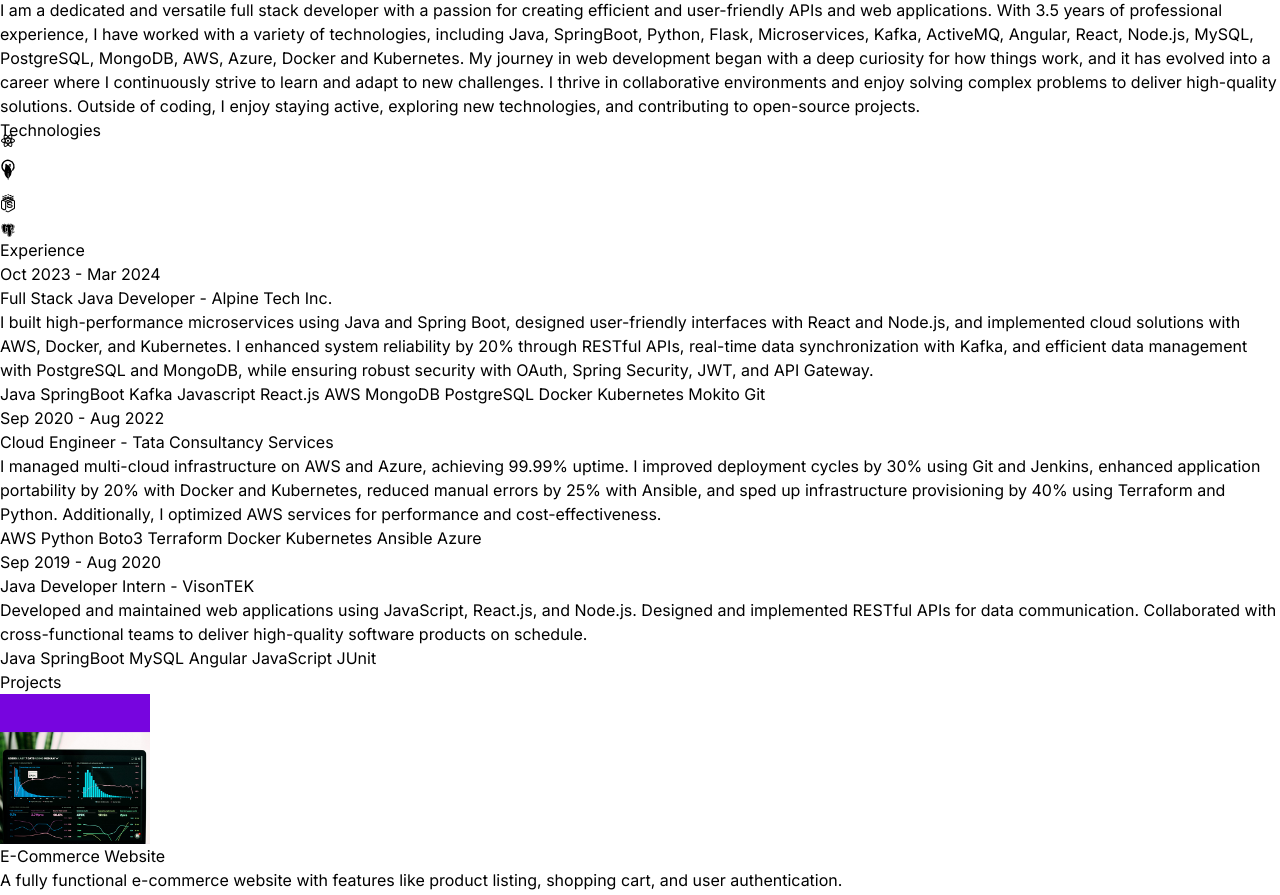
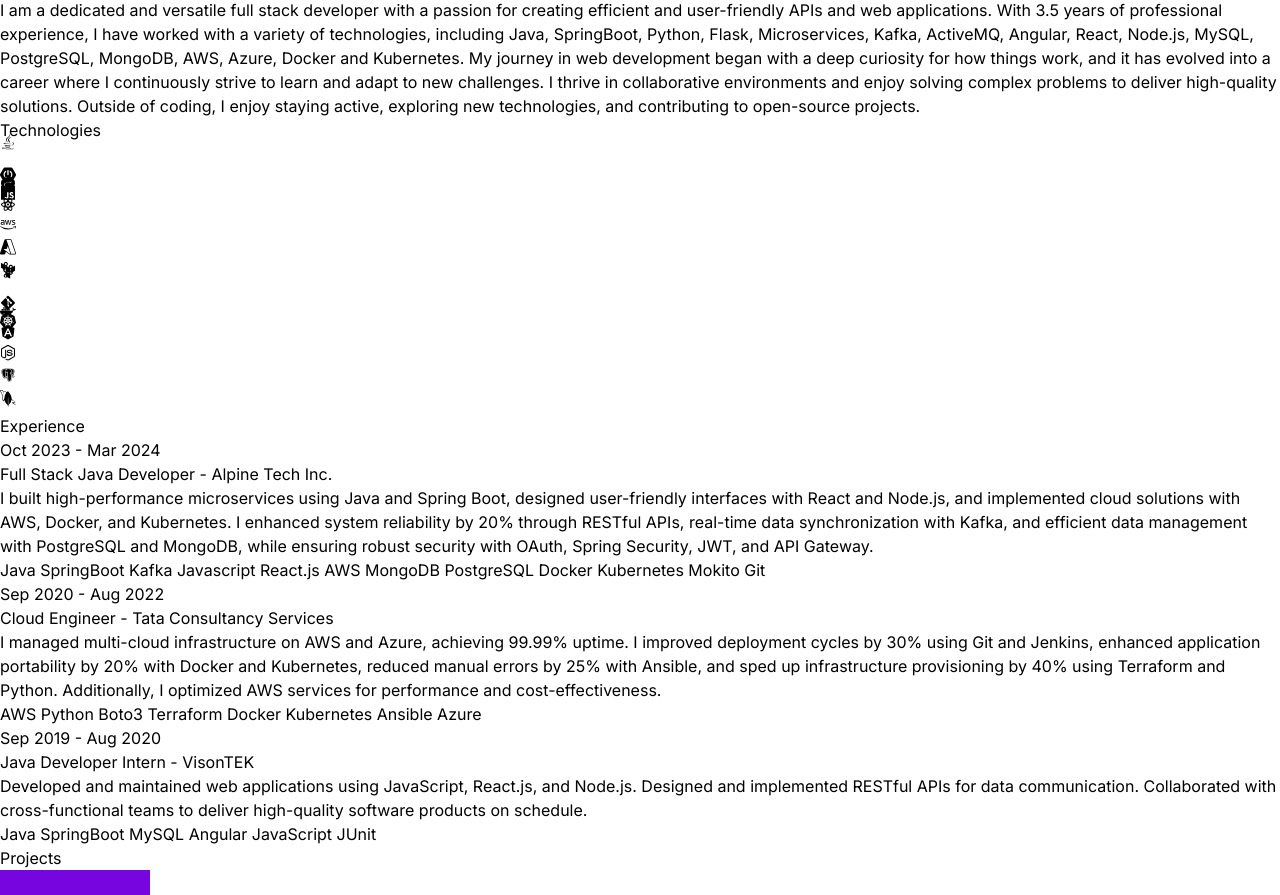
Before and after one commit to naveen6828/Personal-Portfolio, a React (Vite) app: page / in a window 1280 px wide. Shown: the part 1640-2535 px from the top of the page. Built offline with nearby package versions, Linux system fonts and the light colour scheme.

Commit message:
Modified Technologies

```diff
--- a/src/components/Technologies.jsx
+++ b/src/components/Technologies.jsx
@@ -1,10 +1,25 @@
 // import React from 'react'
 import { RiReactjsLine } from "react-icons/ri"
-import { TbBrandNextjs } from "react-icons/tb"
 import { SiMongodb } from "react-icons/si"
-import { DiIllustrator, DiRedis } from "react-icons/di"
 import { FaNodeJs } from "react-icons/fa"
 import { BiLogoPostgresql } from "react-icons/bi"
+import { SiSpringboot } from "react-icons/si";
+import { FaJava } from "react-icons/fa";
+import { FaPython } from "react-icons/fa";
+import { SiApachekafka } from "react-icons/si";
+import { FaAngular } from "react-icons/fa";
+import { IoLogoJavascript } from "react-icons/io5";
+import { SiTerraform } from "react-icons/si";
+import { FaAws } from "react-icons/fa";
+import { SiMicrosoftazure } from "react-icons/si";
+import { GrDocker } from "react-icons/gr";
+import { SiKubernetes } from "react-icons/si";
+import { FaGitAlt } from "react-icons/fa6";
+import { GrMysql } from "react-icons/gr";
+
+
+
+
 
 import {motion} from "framer-motion";
 
@@ -38,46 +53,134 @@
         initial={{opacity:0, x: -100 }}
         transition={{ duration: 1.5 }}
          className="flex flex-wrap items-center justify-center gap-4">
+
+            {/* Java */}
             <motion.div
             variants={iconVariants(2)}
+            initial="initial"
+            animate="animate"
+            className="rounded-2xl border-4 border-neutral-800 p-4">
+                <FaJava className="text-7xl"/>
+            </motion.div>
+
+            {/* Springboot */}
+            <motion.div
+            variants={iconVariants(3)}
+            initial="initial"
+            animate="animate"
+            className="rounded-2xl border-4 border-neutral-800 p-4">
+                <SiSpringboot className="text-7xl text-green-500"/>
+            </motion.div>
+
+            {/* Python */}
+            <motion.div
+            variants={iconVariants(4)}
+            initial="initial"
+            animate="animate"
+            className="rounded-2xl border-4 border-neutral-800 p-4">
+                <FaPython className="text-7xl text-blue-900"/>
+            </motion.div>
+
+            {/* JavaScript */}
+            <motion.div
+            variants={iconVariants(5)}
+            initial="initial"
+            animate="animate"
+            className="rounded-2xl border-4 border-neutral-800 p-4">
+                <IoLogoJavascript className="text-7xl text-yellow-500"/>
+            </motion.div>
+
+            {/*  React */}
+            <motion.div
+            variants={iconVariants(6)}
             initial="initial"
             animate="animate"
             className="rounded-2xl border-4 border-neutral-800 p-4">
                 <RiReactjsLine className="text-7xl text-cyan-400"/>
             </motion.div>
 
+            {/* AWS */}
+            <motion.div
+            variants={iconVariants(5)}
+            initial="initial"
+            animate="animate"
+            className="rounded-2xl border-4 border-neutral-800 p-4">
+                <FaAws className="text-7xl text-orange-500"/>
+            </motion.div>
+
+            {/* Azure */}
             <motion.div
             variants={iconVariants(4)}
             initial="initial"
             animate="animate"
             className="rounded-2xl border-4 border-neutral-800 p-4">
-                <TbBrandNextjs className="text-7xl"/>
+                <SiMicrosoftazure className="text-7xl text-sky-500"/>
             </motion.div>
 
+            {/* Terraform */}
+            <motion.div
+            variants={iconVariants(3)}
+            initial="initial"
+            animate="animate"
+            className="rounded-2xl border-4 border-neutral-800 p-4">
+                <SiTerraform className="text-7xl text-purple-500"/>
+            </motion.div>
+
+            {/* Kafka */}
+            <motion.div
+            variants={iconVariants(2)}
+            initial="initial"
+            animate="animate"
+            className="rounded-2xl border-4 border-neutral-800 p-4">
+                <SiApachekafka className="text-7xl "/>
+            </motion.div>
+
+            {/* Git */}
+            <motion.div
+            variants={iconVariants(3)}
+            initial="initial"
+            animate="animate"
+            className="rounded-2xl border-4 border-neutral-800 p-4">
+                <FaGitAlt className="text-7xl text-red-500"/>
+            </motion.div>
+
+            {/* Docker */}
+            <motion.div
+            variants={iconVariants(4)}
+            initial="initial"
+            animate="animate"
+            className="rounded-2xl border-4 border-neutral-800 p-4">
+                <GrDocker className="text-7xl text-blue-400"/>
+            </motion.div>
+
+            {/* Kuber */}
+            <motion.div
+            variants={iconVariants(5)}
+            initial="initial"
+            animate="animate"
+            className="rounded-2xl border-4 border-neutral-800 p-4">
+                <SiKubernetes className="text-7xl text-blue-700"/>
+            </motion.div>
+
+            {/* Angular */}
             <motion.div
             variants={iconVariants(6)}
             initial="initial"
             animate="animate"
             className="rounded-2xl border-4 border-neutral-800 p-4">
-                <SiMongodb className="text-7xl text-green-500"/>
+                <FaAngular className="text-7xl text-red-700"/>
             </motion.div>
 
+            {/* NodeJS */}
             <motion.div
-            variants={iconVariants(4)}
-            initial="initial"
-            animate="animate"
-            className="rounded-2xl border-4 border-neutral-800 p-4">
-                <DiRedis className="text-7xl text-red-700"/>
-            </motion.div>
-
-            <motion.div
-            variants={iconVariants(2)}
+            variants={iconVariants(5)}
             initial="initial"
             animate="animate"
             className="rounded-2xl border-4 border-neutral-800 p-4">
                 <FaNodeJs className="text-7xl text-green-500"/>
             </motion.div>
 
+            {/* PostgreSQL */}
             <motion.div
             variants={iconVariants(4)}
             initial="initial"
@@ -86,6 +189,24 @@
                 <BiLogoPostgresql className="text-7xl text-sky-700"/>
             </motion.div>
 
+            {/* MongoDB */}
+            <motion.div
+            variants={iconVariants(3)}
+            initial="initial"
+            animate="animate"
+            className="rounded-2xl border-4 border-neutral-800 p-4">
+                <SiMongodb className="text-7xl text-green-500"/>
+            </motion.div>
+
+            {/* MySql */}
+            <motion.div
+            variants={iconVariants(2)}
+            initial="initial"
+            animate="animate"
+            className="rounded-2xl border-4 border-neutral-800 p-4">
+                <GrMysql className="text-7xl text-blue-400"/>
+            </motion.div>
+
         </motion.div>
     </div>
   )
```
